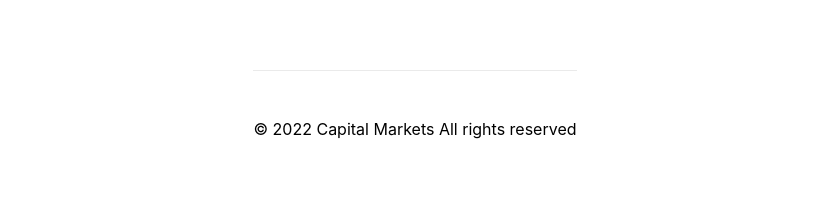
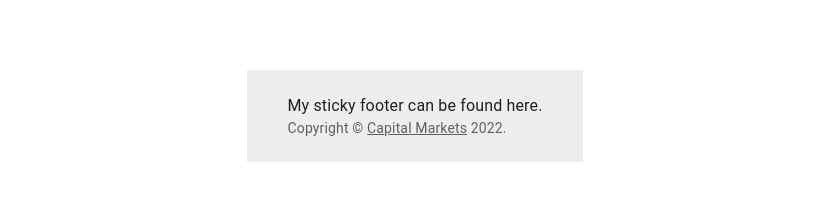
Before and after one commit to Luis4609/capital-markets-front, a Next.js app: page / in a window 1280 px wide. Shown: the part 879-1080 px from the top of the page, without its empty margins (225-1056 px from the left). Built offline with nearby package versions, Linux system fonts and the light colour scheme; no server answers.

Commit message:
Update Footer component

```diff
--- a/components/Footer.tsx
+++ b/components/Footer.tsx
@@ -1,11 +1,47 @@
-import styles from "../styles/Footer.module.css";
+import Box from "@mui/material/Box";
+import Container from "@mui/material/Container";
+import CssBaseline from "@mui/material/CssBaseline";
+import Link from "@mui/material/Link";
+import Typography from "@mui/material/Typography";
 
-function Footer() {
+function Copyright() {
   return (
-    <footer className={styles.footer}>
-      <p>© 2022 Capital Markets All rights reserved</p>
-    </footer>
+    <Typography variant="body2" color="text.secondary">
+      {"Copyright © "}
+      <Link color="inherit" href="https://mui.com/">
+        Capital Markets
+      </Link>{" "}
+      {new Date().getFullYear()}
+      {"."}
+    </Typography>
   );
 }
 
+const Footer = () => {
+  return (
+    <>
+      <CssBaseline />
+      <Box
+        component="footer"
+        sx={{
+          py: 3,
+          px: 2,
+          mt: "auto",
+          backgroundColor: (theme) =>
+            theme.palette.mode === "light"
+              ? theme.palette.grey[200]
+              : theme.palette.grey[800],
+        }}
+      >
+        <Container maxWidth="sm">
+          <Typography variant="body1">
+            My sticky footer can be found here.
+          </Typography>
+          <Copyright />
+        </Container>
+      </Box>
+    </>
+  );
+};
+
 export default Footer;
```
